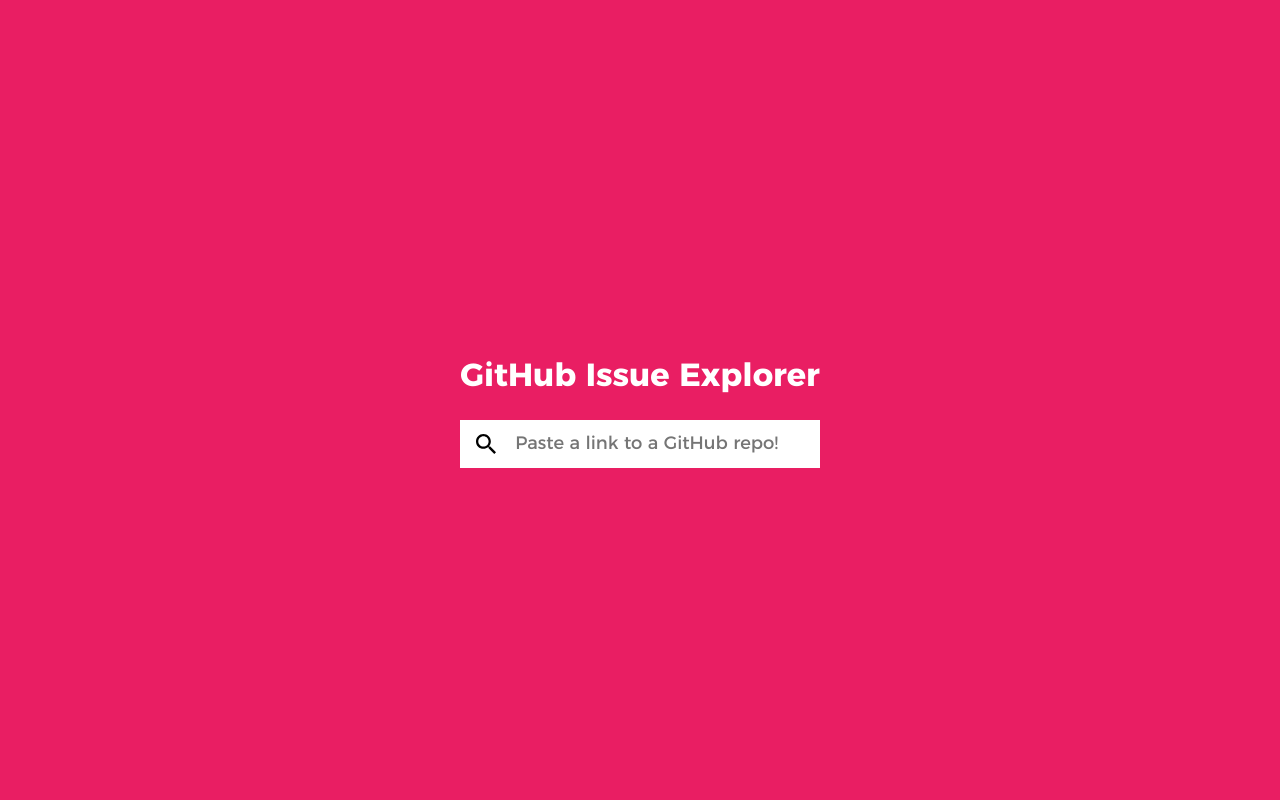
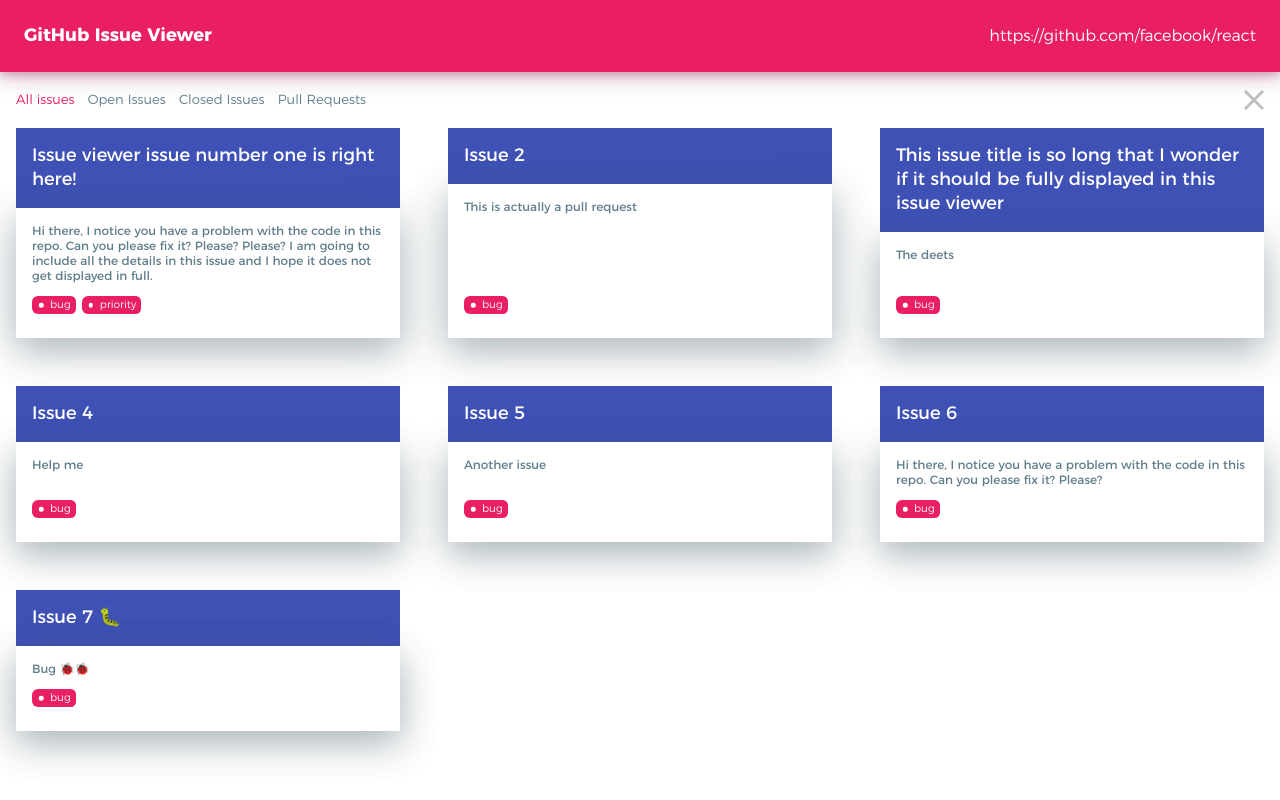
Before and after one commit to sarahngg/gh-issues-viewer, a React (Create React App) app: page / in a window 1280 px wide. Built offline with nearby package versions, Linux system fonts and the light colour scheme.

Commit message:
Made issue filter component, updated issue display
- Added issue filter: all, open, closed, pull
- Added 'X' icon to viewer
- Updated issue labels with tag-shaped background
- Added shadows to issue page header
- Made issue detail text flex grow and fill parent

```diff
--- a/src/App.css
+++ b/src/App.css
@@ -11,14 +11,18 @@
 }
 .repo-search-page-content {
   margin: auto;
+  padding-left: 0.5em;
+  padding-right: 0.5em;
 }
 .repo-search-bar {
   padding: 0.5em;
+  min-width: 30em;
   height: 2em;
   background-color: #FFFFFF;
   display: flex;
   align-items: center;
   margin: auto;
+  box-shadow: 0 4px 8px 0 rgba(136, 14, 79, 0.5), 0 6px 20px rgba(136, 14, 79, 0.5);
 }
 .repo-search-bar input{
   border: none;
@@ -27,33 +31,165 @@
   margin: auto;
   margin-left: 0.5em;
   flex-basis: 80%;
+
+}
+::placeholder {
+  opacity: 0.5;
+  font-family: inherit;
+  font-weight: lighter;
 }
 .search-icon {
   height: 1.25em;
   flex-basis: 1.25em;
-  margin-left: 0.5em;
-  margin-right: 0.5em;
-  fill: #CFD8DC;
+  padding: 0.5em;
+  opacity: 0.25;
+}
+
+.issue-display-page-container {
+  text-align: left;
+
+}
+
+.issues-page-header {
+  background-color: #E91E63;
+  padding: 1.5em;
+  margin-bottom: 1em;
+  display: flex;
+  align-items: center;
+  flex-wrap: wrap;
+  box-shadow: 0 4px 8px 0 rgba(136, 14, 79, 0.25), 0 6px 20px rgba(136, 14, 79, 0.25);
+}
+
+.issue-page-header-text {
+  color: #FFFFFF;
+  font-weight: bold;
+  font-size: 1.125em;
+  margin: auto;
+  margin-left: 0;
+}
+.issue-page-header-text:after {
+  flex: 1;
+
+}
+
+.issue-page-header-link {
+  color: #FFFFFF;
+  font-weight: lighter;
+  font-size: 1em;
+  margin: auto;
+  margin-right: 0;
+  margin-left: 0;
+}
+
+.issue-page-filter-container {
+  display: flex;
+  margin-left: 1em;
+  margin-right: 1em;
+  align-items: center;
+}
+
+.issue-page-filter-container div {
+
+  margin-right: 1em;
+  font-weight: lighter;
+  font-size: 0.825em;
+}
+
+.close-icon {
+  height: 1.25em;
+  opacity: 0.25;
+  margin-left: auto;
+  margin-right: 0;
+}
+
+.issue-page-filter-selected {
+  color: #E91E63;
+}
+
+.issue-page-filter-unselected {
+  color: #607D8B;
 }
 
 .issues-container {
-  --auto-grid-min-size: 16rem;
+  margin: 0em;
+  --auto-grid-min-size: 20rem;
   display: grid;
   grid-template-columns: repeat(auto-fill, minmax(var(--auto-grid-min-size), 1fr));
-  grid-gap: 1rem;
+  grid-gap: 1em;
+
 }
 
 .issue-wrapper {
-  padding: 5rem 1rem;
-  font-size: 1.2rem;
-  background: #eb4d4b;
-  color: #ffffff;
+  padding: 1em;
+  display: flex;
+  flex-direction: column;
 }
+
 .issue-title {
-  color: bisque;
+  padding: inherit;
+  height: fit-content;
+  color: #FFFFFF;
+  background-color: #3F51B5;
+  font-size: 1.125em;
+  font-weight: normal;
 }
 
 .issue-details {
-  color: #000000;
+  font-size: 0.75em;
+  background-color: #FFFFFF;
+  padding: inherit;
+  box-shadow: 0 1em 3em 0 rgba(69, 90, 100, 0.25), 0 1em 3em rgba(69, 90, 100, 0.25);
+  flex: 1;
+  display: flex;
+  flex-direction: column;
+}
 
+.issue-body-text {
+  color: #607D8B;
+  line-height: 1.25em;
+  font-weight: normal;
+  font-size: inherit;
+  flex: 1;
 }
+
+.issue-labels-container {
+  margin-top: 1em;;
+}
+
+.issue-label-wrapper {
+  display: inline-flex;
+  height: 1.5em;
+  margin-right: 0.5em;
+}
+.issue-label-hole {
+  position:relative;
+  width:1.5em;
+  height:100%;
+  overflow:hidden;
+  border-top-left-radius: 0.5em;
+  border-bottom-left-radius: 0.5em;
+  margin-right: 0;
+}
+.issue-label-hole:after{
+  content: '';
+  position: absolute;
+  /* top: 1em; */
+  transform: translate(150%,150%);
+  /* left: 1em; */
+  border-radius: 50%;
+  width: 0.375em;
+  height: 0.375em;
+  box-shadow: 0px 0px 0px 2000px #E91E63;
+}
+
+.issue-label {
+  margin-left: 0;
+  padding-right: 0.5em;
+  background-color: #E91E63;
+  border-top-right-radius: 0.5em;
+  border-bottom-right-radius: 0.5em;
+  color: #FFFFFF;
+  font-weight: lighter;
+  font-size: 0.875em;
+  line-height: 1.825em;
+}
--- a/src/components/App.js
+++ b/src/components/App.js
@@ -14,7 +14,7 @@
 class App extends Component {
   constructor(props) {
     super(props);
-    this.state = { linkEntered: false };
+    this.state = { linkEntered: true };
   }
   render () {
     if (this.state.linkEntered === false) {
@@ -25,7 +25,7 @@
       );
     } else {
       return (
-      <div className="issue-display-page">
+      <div className="issue-display-page-container">
         <IssueDisplayPage/>
       </div>
       );
--- a/src/components/Issue.js
+++ b/src/components/Issue.js
@@ -6,8 +6,9 @@
     const { key, title, body, isPullRequest, labels } = this.props;
     return (
     <div className="issue-wrapper">
-      <div className="issue-title"><h2>{title}</h2></div>
-      <div className="issue-details">{body}
+      <div className="issue-title">{title}</div>
+      <div className="issue-details">
+        <div className="issue-body-text">{body}</div>
       <IssueLabels labels={labels}/>
       </div>
     </div>
--- a/src/components/IssueDisplayPage.js
+++ b/src/components/IssueDisplayPage.js
@@ -1,16 +1,18 @@
 import React, { Component } from 'react';
 import Issue from './Issue';
+import IssuePageFilter from './IssuePageFilter';
 class IssueDisplayPage extends Component {
   constructor(props) {
     super(props);
     this.state = {
+      repoLink: "https://github.com/facebook/react",
       issues: [
-      { key: 1, title: "Issue 1", body: "The deets", isPullRequest: false, labels: ["bug", "priority"]},
+      { key: 1, title: "Issue viewer issue number one is right here!", body: "Hi there, I notice you have a problem with the code in this repo. Can you please fix it? Please? Please? I am going to include all the details in this issue and I hope it does not get displayed in full.", isPullRequest: false, labels: ["bug", "priority"]},
       { key: 2, title: "Issue 2", body: "This is actually a pull request", isPullRequest: true, labels: ["bug"]},
-      { key: 3, title: "Issue 3", body: "Bug", isPullRequest: false, labels: ["bug"]},
+      { key: 3, title: "This issue title is so long that I wonder if it should be fully displayed in this issue viewer", body: "The deets", isPullRequest: false, labels: ["bug"]},
       { key: 4, title: "Issue 4", body: "Help me", isPullRequest: false, labels: ["bug"]},
       { key: 5, title: "Issue 5", body: "Another issue", isPullRequest: false, labels: ["bug"]},
-      { key: 6, title: "Issue 6", body: "So many bugs", isPullRequest: false, labels: ["bug"]},
+      { key: 6, title: "Issue 6", body: "Hi there, I notice you have a problem with the code in this repo. Can you please fix it? Please?", isPullRequest: false, labels: ["bug"]},
       { key: 7, title: "Issue 7 🐛", body: "Bug 🐞🐞", isPullRequest: false, labels: ["bug"]},
     ]
 
@@ -27,9 +29,16 @@
     })
 
     return(
-    <div className="issues-container">
-      <h1>IssueDisplayPage</h1>
+    <div>
+      <div className="issues-page-header">
+        <div className="issue-page-header-text">GitHub Issue Viewer</div>
+        <div className="issue-page-header-link">{this.state.repoLink}</div>
+      </div>
+      <IssuePageFilter />
+      <div className="issues-container">
+
       {issueList}
+      </div>
       </div>
       )
   }
--- a/src/components/IssueLabels.js
+++ b/src/components/IssueLabels.js
@@ -5,13 +5,16 @@
     const { labels } = this.props;
     const labelList = labels.map (label => {
       if (label !== {}) {
-          return(<div>{label}</div>)
+          return(<div className="issue-label-wrapper">
+            <div className="issue-label-hole"/>
+            <div className="issue-label">{label}</div>
+            </div>)
       } else {
           return(<div></div>)
       }
     });
     return (
-      <div>tag: {labelList}</div>
+      <div className="issue-labels-container">{labelList}</div>
       )
   }
 }
--- /dev/null
+++ b/src/components/IssuePageFilter.js
@@ -0,0 +1,94 @@
+import React, {Component} from 'react';
+import closeIcon from '../_assets/icons/close.svg';
+
+class IssuePageFilter extends Component {
+  constructor(props) {
+    super(props);
+    this.state = {
+      filterSelected: 'all',
+      filterStyle: {
+        all: 'issue-page-filter-selected',
+        open: 'issue-page-filter-unselected',
+        closed: 'issue-page-filter-unselected',
+        pull: 'issue-page-filter-unselected',
+      }
+    }
+  }
+  handleCloseViewer = (e) => {
+    console.log(e.target.getAttribute('id'));
+  }
+
+  handleClick = (e) => {
+    console.log(e.target.getAttribute('id'));
+    if (e.target.getAttribute('id') === 'all') {
+      this.setState(prevState => ({
+        ...prevState,
+        filterSelected: 'all',
+        filterStyle: {
+          all: 'issue-page-filter-selected',
+          open: 'issue-page-filter-unselected',
+          closed: 'issue-page-filter-unselected',
+          pull: 'issue-page-filter-unselected',
+        }
+      }));
+    } else if (e.target.getAttribute('id') === 'open') {
+      this.setState(prevState => ({
+        ...prevState,
+        filterSelected: 'open',
+        filterStyle: {
+          all: 'issue-page-filter-unselected',
+          open: 'issue-page-filter-selected',
+          closed: 'issue-page-filter-unselected',
+          pull: 'issue-page-filter-unselected',
+        }
+      }));
+    } else if (e.target.getAttribute('id') === 'closed') {
+      this.setState(prevState => ({
+        ...prevState,
+        filterSelected: 'closed',
+        filterStyle: {
+          all: 'issue-page-filter-unselected',
+          open: 'issue-page-filter-unselected',
+          closed: 'issue-page-filter-selected',
+          pull: 'issue-page-filter-unselected',
+        }
+      }));
+    } else if (e.target.getAttribute('id') === 'pull') {
+      this.setState(prevState => ({
+        ...prevState,
+        filterSelected: 'pull',
+        filterStyle: {
+          all: 'issue-page-filter-unselected',
+          open: 'issue-page-filter-unselected',
+          closed: 'issue-page-filter-unselected',
+          pull: 'issue-page-filter-selected',
+        }
+      }));
+    } else {
+      this.setState(prevState => ({
+        ...prevState,
+        filterStyle: {
+          all: 'issue-page-filter-unselected',
+          open: 'issue-page-filter-unselected',
+          closed: 'issue-page-filter-unselected',
+          pull: 'issue-page-filter-unselected',
+        }
+      }));
+    }
+  }
+
+
+  render() {
+    return (
+      <div onClick={this.handleClick} className="issue-page-filter-container">
+        <div id="all" className={this.state.filterStyle.all}>All issues</div>
+        <div id="open" className={this.state.filterStyle.open}>Open Issues</div>
+        <div id="closed" className={this.state.filterStyle.closed}>Closed Issues</div>
+        <div id="pull" className={this.state.filterStyle.pull}>Pull Requests</div>
+        <img id="exit" src = {closeIcon} className="close-icon" onClick={this.handleCloseViewer} alt="Close issue viewer" />
+      </div>
+      )
+  }
+}
+
+export default IssuePageFilter;
--- a/src/components/RepoSearchBar.js
+++ b/src/components/RepoSearchBar.js
@@ -14,7 +14,7 @@
   }
   handleSubmit =(e)=> {
       e.preventDefault();
-      console.log("Form submitted!", this.state.repoLink);
+      console.log("Repo link submitted", this.state.repoLink);
   }
    render() {
      return <div className="repo-search-bar">
--- a/src/index.css
+++ b/src/index.css
@@ -23,7 +23,7 @@
 }
 
 body {
-  line-height: 1.4;
+  line-height: 1.5em;
   margin:0;
   padding: 0;
   font-family: 'Montserrat', -apple-system, BlinkMacSystemFont, "Segoe UI", "Roboto", "Oxygen",
```
Also changed, not shown: src/actions/index.js (+8 -0 lines).
